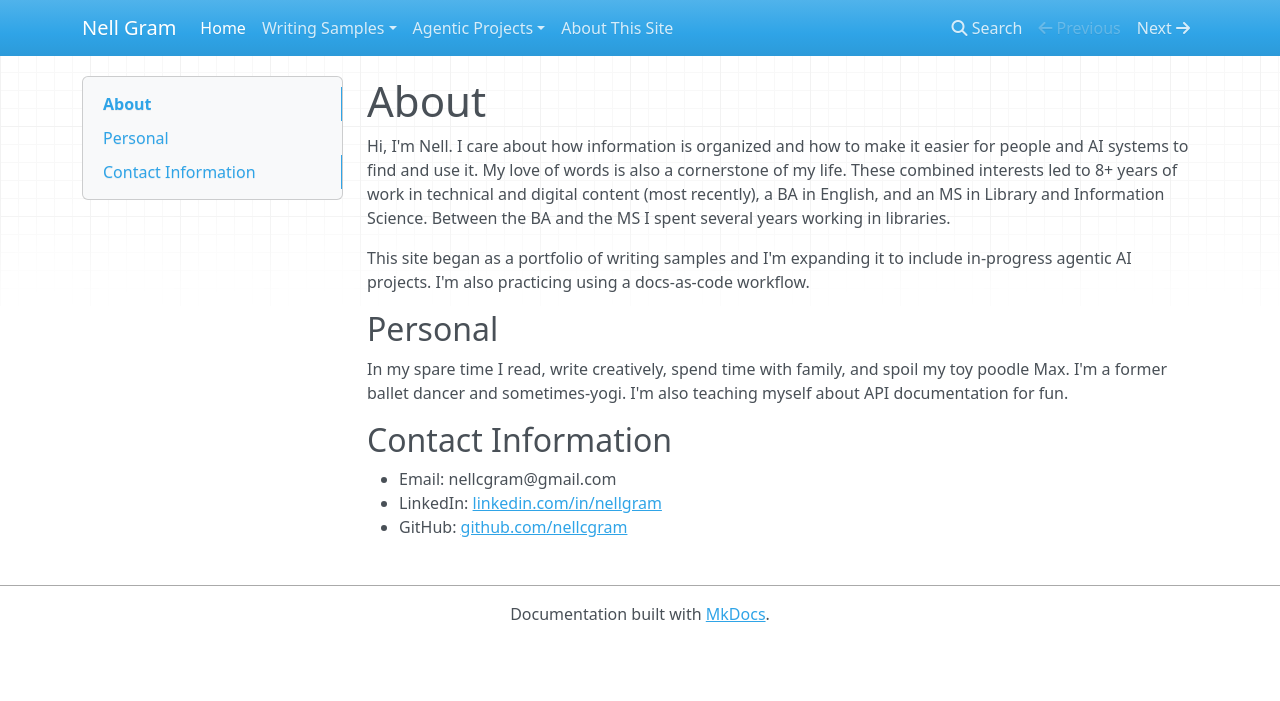
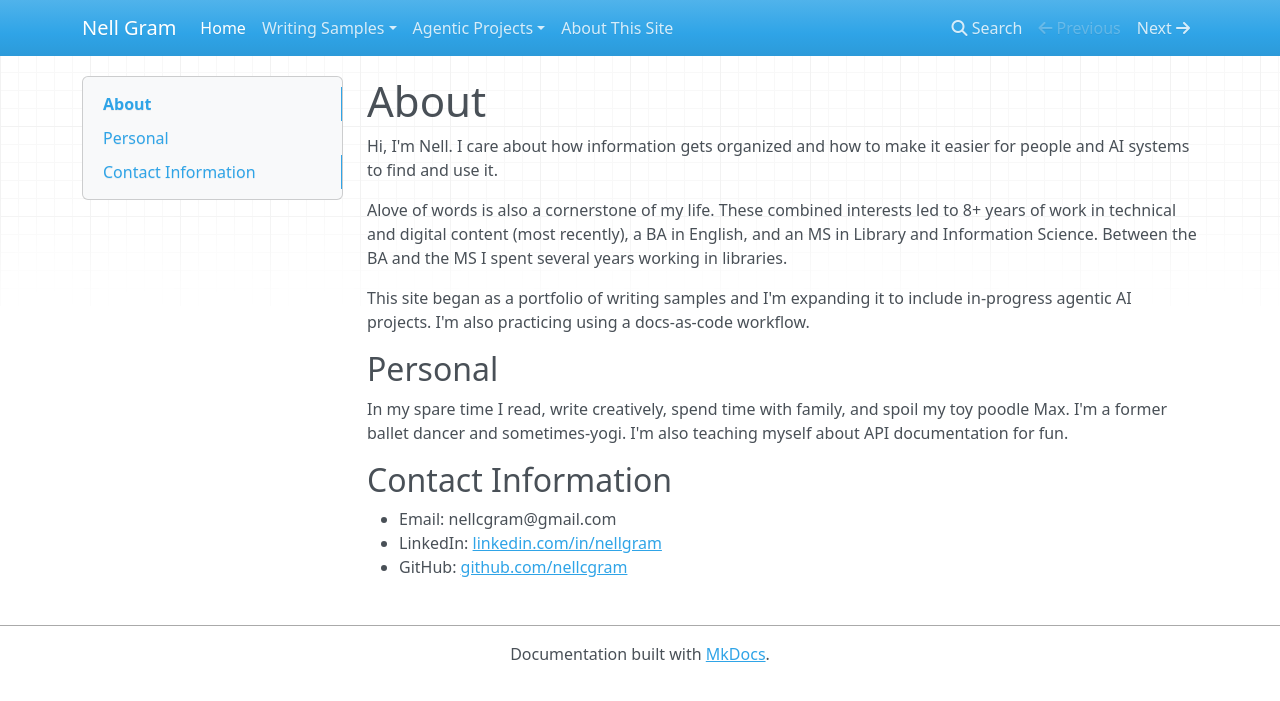
Before and after one commit to nellcgram/nellcgram.github.io, an MkDocs documentation site: the page built from docs/index.md, in a window 1280 px wide. Shown: the top 701 px of the page. Built offline with MkDocs 1.6.1, drawn with Linux system fonts in a browser that asks for light colours; nearby versions of some CDN libraries.

Commit message:
Update index.md

```diff
--- a/docs/index.md
+++ b/docs/index.md
@@ -1,6 +1,8 @@
 # About
 
-Hi, I'm Nell. I care about how information is organized and how to make it easier for people and AI systems to find and use it. My love of words is also a cornerstone of my life. These combined interests led to 8+ years of work in technical and digital content (most recently), a BA in English, and an MS in Library and Information Science. Between the BA and the MS I spent several years working in libraries.
+Hi, I'm Nell. I care about how information gets organized and how to make it easier for people and AI systems to find and use it.
+
+Alove of words is also a cornerstone of my life. These combined interests led to 8+ years of work in technical and digital content (most recently), a BA in English, and an MS in Library and Information Science. Between the BA and the MS I spent several years working in libraries.
 
 This site began as a portfolio of writing samples and I'm expanding it to include in-progress agentic AI projects. I'm also practicing using a docs-as-code workflow.
 
```
